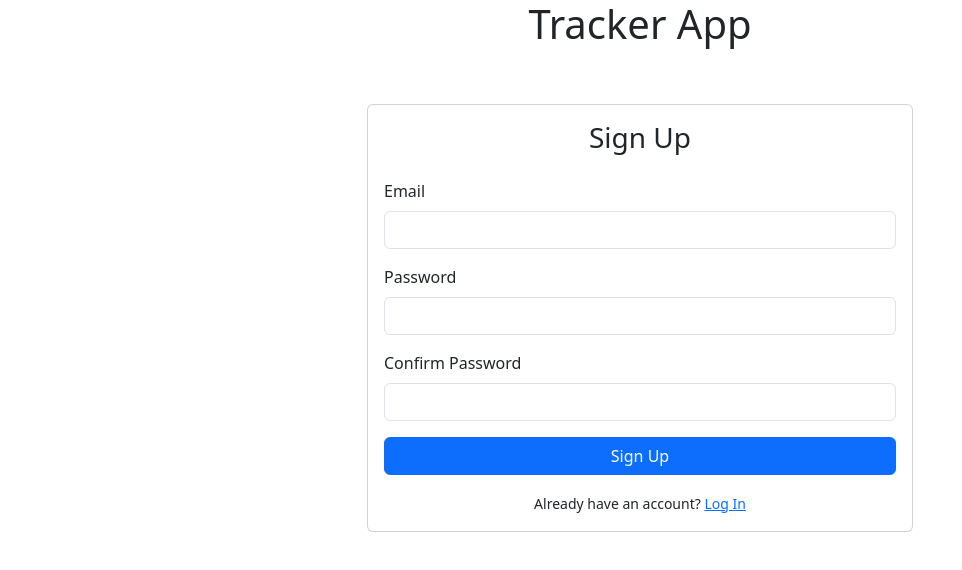
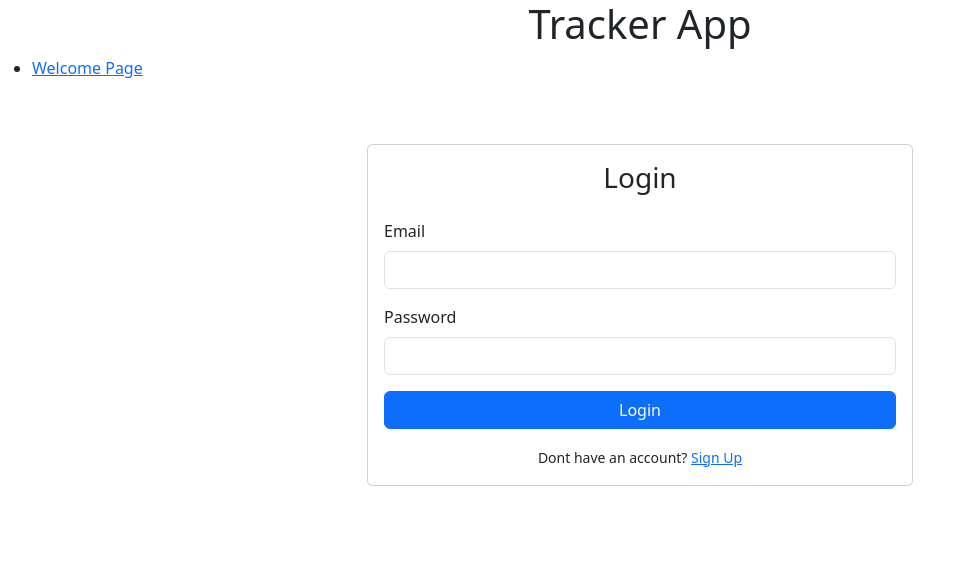
Before and after one commit to Sachinshekharpatel/trackerappreactbootstrap, a React (Create React App) app: page /loginpage in a window 1280 px wide. Shown: the top 570 px of the page, without its empty margins (0-962 px from the left). Built offline with nearby package versions, Linux system fonts and the light colour scheme.

Commit message:
loginpage done authentication move to welcome page

```diff
--- a/package.json
+++ b/package.json
@@ -10,6 +10,7 @@
     "firebase": "^10.11.0",
     "react": "^18.2.0",
     "react-dom": "^18.2.0",
+    "react-router-dom": "^6.23.0",
     "react-scripts": "5.0.1",
     "web-vitals": "^2.1.4"
   },
--- a/src/App.js
+++ b/src/App.js
@@ -1,11 +1,29 @@
-import logo from './logo.svg';
-import './App.css';
-import SignUpPage from './signupPage';
+import React from "react";
+import "./App.css";
+import SignUpPage from "./signupPage";
+import { BrowserRouter as Router, Routes, Route, Link } from "react-router-dom";
+import LoginPage from "./loginpage";
+import WelcomePage from "./welcomePage";
 function App() {
   return (
     <>
-     <h1 className="text-center">Tracker App</h1>
-     <SignUpPage></SignUpPage>
+      <h1 className="text-center">Tracker App</h1>
+      <Router>
+        <div>
+        <nav>
+          <ul>
+            <li>
+              <Link to="/welcomepage">Welcome Page</Link>
+            </li>
+          </ul>
+        </nav>
+          <Routes>
+            <Route path="/" element={<SignUpPage />} />
+            <Route path="/loginpage" element={<LoginPage />} />
+            <Route path="/welcomepage" element={<WelcomePage />} />
+          </Routes>
+        </div>
+      </Router>
     </>
   );
 }
--- /dev/null
+++ b/src/loginpage.js
@@ -0,0 +1,102 @@
+import { useState } from "react";
+import React from "react";
+import { Link } from "react-router-dom";
+import { useNavigate } from "react-router-dom";
+const LoginPage = () => {
+  const [email, setEmail] = useState("");
+  const [password, setPassword] = useState("");
+  const navigate = useNavigate();
+  const handleSubmit = (e) => {
+    e.preventDefault();
+    const url =
+      "https://identitytoolkit.googleapis.com/v1/accounts:signInWithPassword?key=AIzaSyD05UV-fq-o76VjeAcMGXYaG9RJDvESYyo";
+    // Handle login logic here
+    const data = {
+      email: email,
+      password: password,
+      returnSecureToken: true,
+    };
+
+    fetch(url, {
+      method: "POST",
+      body: JSON.stringify(data),
+      headers: {
+        "Content-Type": "application/json",
+      },
+    })
+      .then((response) => {
+        if (response.ok) {
+          return response.json();
+        } else {
+          const data_1 = response.json();
+          let errorMessage = "Authentication failed!";
+          if (data_1 && data_1.error && data_1.error.message) {
+            errorMessage = data_1.error.message;
+          }
+          throw new Error(errorMessage);
+        }
+      })
+      .then((data) => {
+        console.log(data);
+        navigate("/welcomepage");
+      })
+      .catch((err) => {
+        console.log(err);
+      });
+  };
+
+  return (
+    <div>
+      <div className="container">
+        <div className="row justify-content-center">
+          <div className="col-md-6">
+            <div className="card mt-5">
+              <div className="card-body">
+                <h3 id="heading" className="card-title text-center mb-4">
+                  Login
+                </h3>
+                <form onSubmit={handleSubmit}>
+                  <div className="mb-3">
+                    <label htmlFor="email" className="form-label">
+                      Email
+                    </label>
+                    <input
+                      type="email"
+                      className="form-control"
+                      value={email}
+                      onChange={(e) => setEmail(e.target.value)}
+                      required
+                    />
+                  </div>
+                  <div className="mb-3">
+                    <label htmlFor="password" className="form-label">
+                      Password
+                    </label>
+                    <input
+                      type="password"
+                      className="form-control"
+                      value={password}
+                      onChange={(e) => setPassword(e.target.value)}
+                      required
+                    />
+                  </div>
+
+                  <button type="submit" className="btn btn-primary w-100">
+                    Login
+                  </button>
+                </form>
+                <div className="mt-3 text-center">
+                  <small>
+                    Dont have an account? <Link to="/">Sign Up</Link>
+                  </small>
+                </div>
+              </div>
+            </div>
+          </div>
+        </div>
+      </div>
+    </div>
+  );
+};
+
+export default LoginPage;
--- a/src/signupPage.js
+++ b/src/signupPage.js
@@ -1,37 +1,43 @@
-import React, { useState } from 'react';
-import { auth } from './firebase';
+import React, { useState } from "react";
+import { auth } from "./firebase";
+import { Link } from "react-router-dom";
 const SignUpPage = () => {
-  const [email, setEmail] = useState('');
-  const [password, setPassword] = useState('');
-  const [confirmPassword, setConfirmPassword] = useState('');
+  const [email, setEmail] = useState("");
+  const [password, setPassword] = useState("");
+  const [confirmPassword, setConfirmPassword] = useState("");
 
   const handleSubmit = (e) => {
     e.preventDefault();
     // Handle sign-up logic here
-    console.log(auth)
+    console.log(auth);
     if (password !== confirmPassword) {
-      alert('Passwords do not match');
+      alert("Passwords do not match");
     }
-    const url = 'https://identitytoolkit.googleapis.com/v1/accounts:signUp?key=AIzaSyD05UV-fq-o76VjeAcMGXYaG9RJDvESYyo';
+    const url =
+      "https://identitytoolkit.googleapis.com/v1/accounts:signUp?key=AIzaSyD05UV-fq-o76VjeAcMGXYaG9RJDvESYyo";
     const data = {
       email: email,
       password: password,
-      returnSecureToken: true
-    }
+      returnSecureToken: true,
+    };
 
     fetch(url, {
-      method: 'POST',
+      method: "POST",
       body: JSON.stringify(data),
       headers: {
-        'Content-Type': 'application/json'
-      }
-    }).then((res) => {
-      return res.json();
-    }).then((data) => {
-     console.log(data);
-    }).catch((err) => {
-     console.log(err.error.message)
+        "Content-Type": "application/json",
+      },
     })
+      .then((res) => {
+        return res.json();
+      })
+      .then((data) => {
+        console.log(data);
+      })
+      .catch((err) => {
+        console.log(err.error.message);
+      });
+
 
   };
 
@@ -41,16 +47,22 @@ const SignUpPage = () => {
         <div className="col-md-6">
           <div className="card mt-5">
             <div className="card-body">
-              <h3 className="card-title text-center mb-4">Sign Up</h3>
+              <h3
+                id="heading"
+
+                className="card-title text-center mb-4"
+              >
+                Sign Up
+              </h3>
               <form onSubmit={handleSubmit}>
                 <div className="mb-3">
                   <label htmlFor="email" className="form-label">
                     Email
                   </label>
                   <input
+
                     type="email"
                     className="form-control"
-                    id="email"
                     value={email}
                     onChange={(e) => setEmail(e.target.value)}
                     required
@@ -61,9 +73,9 @@ const SignUpPage = () => {
                     Password
                   </label>
                   <input
+
                     type="password"
                     className="form-control"
-                    id="password"
                     value={password}
                     onChange={(e) => setPassword(e.target.value)}
                     required
@@ -74,21 +86,26 @@ const SignUpPage = () => {
                     Confirm Password
                   </label>
                   <input
+
                     type="password"
                     className="form-control"
-                    id="confirmPassword"
                     value={confirmPassword}
                     onChange={(e) => setConfirmPassword(e.target.value)}
                     required
                   />
                 </div>
-                <button type="submit" className="btn btn-primary w-100">
+                <button
+
+                  value="SignUp"
+                  type="submit"
+                  className="btn btn-primary w-100"
+                >
                   Sign Up
                 </button>
               </form>
               <div className="mt-3 text-center">
                 <small>
-                  Already have an account? <a href="#">Log In</a>
+                  Already have an account? <Link to="/loginpage">Login Page</Link>
                 </small>
               </div>
             </div>
--- /dev/null
+++ b/src/welcomePage.js
@@ -0,0 +1,12 @@
+import React from 'react'
+import { Link } from 'react-router-dom'
+function WelcomePage() {
+  return (
+    <div>
+      WelcomePage To Login Page
+      <Link to="/loginpage">Login Page</Link>
+    </div>
+  )
+}
+
+export default WelcomePage
```
Also changed, not shown: 1 other file (tests, documents, lock files or other folders).
